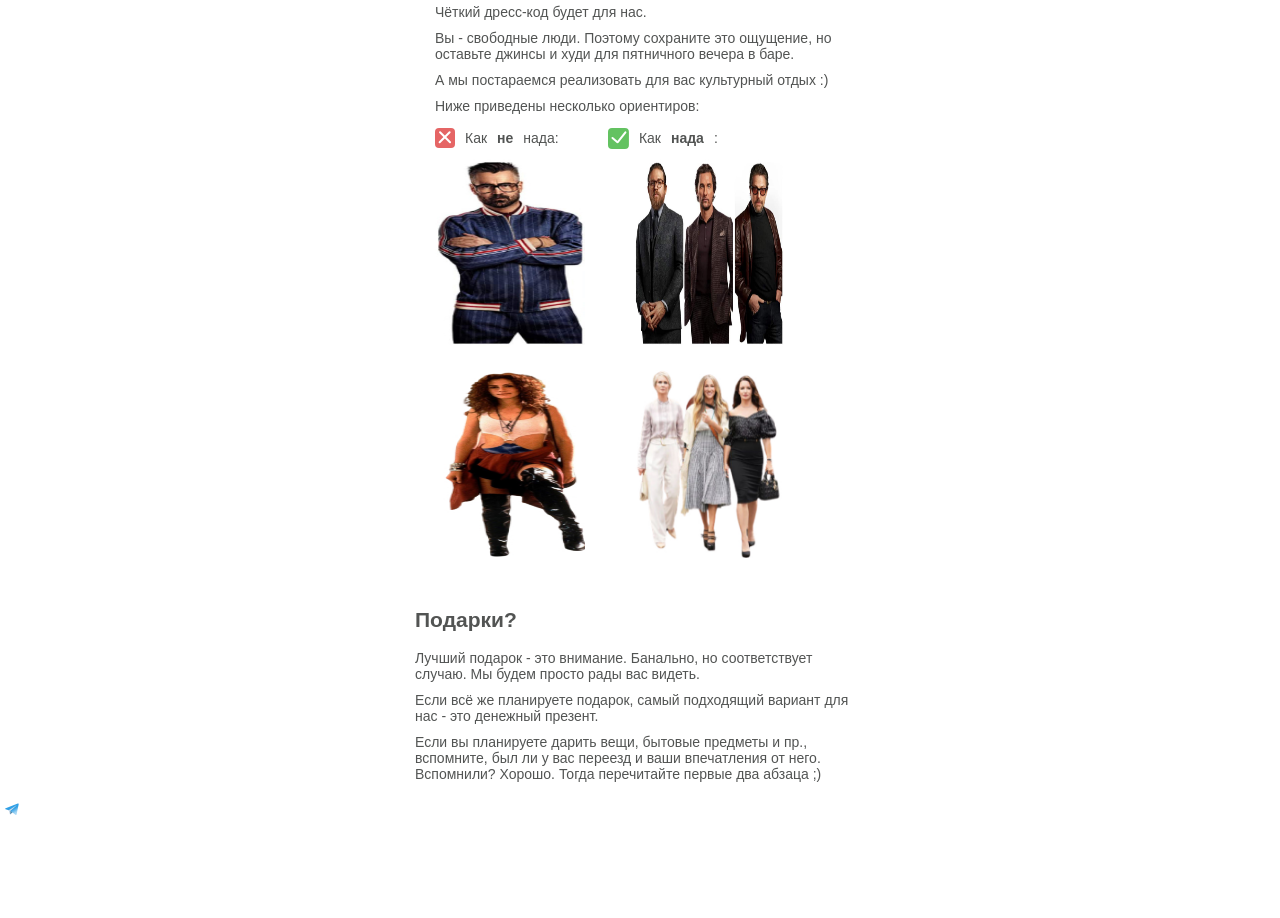
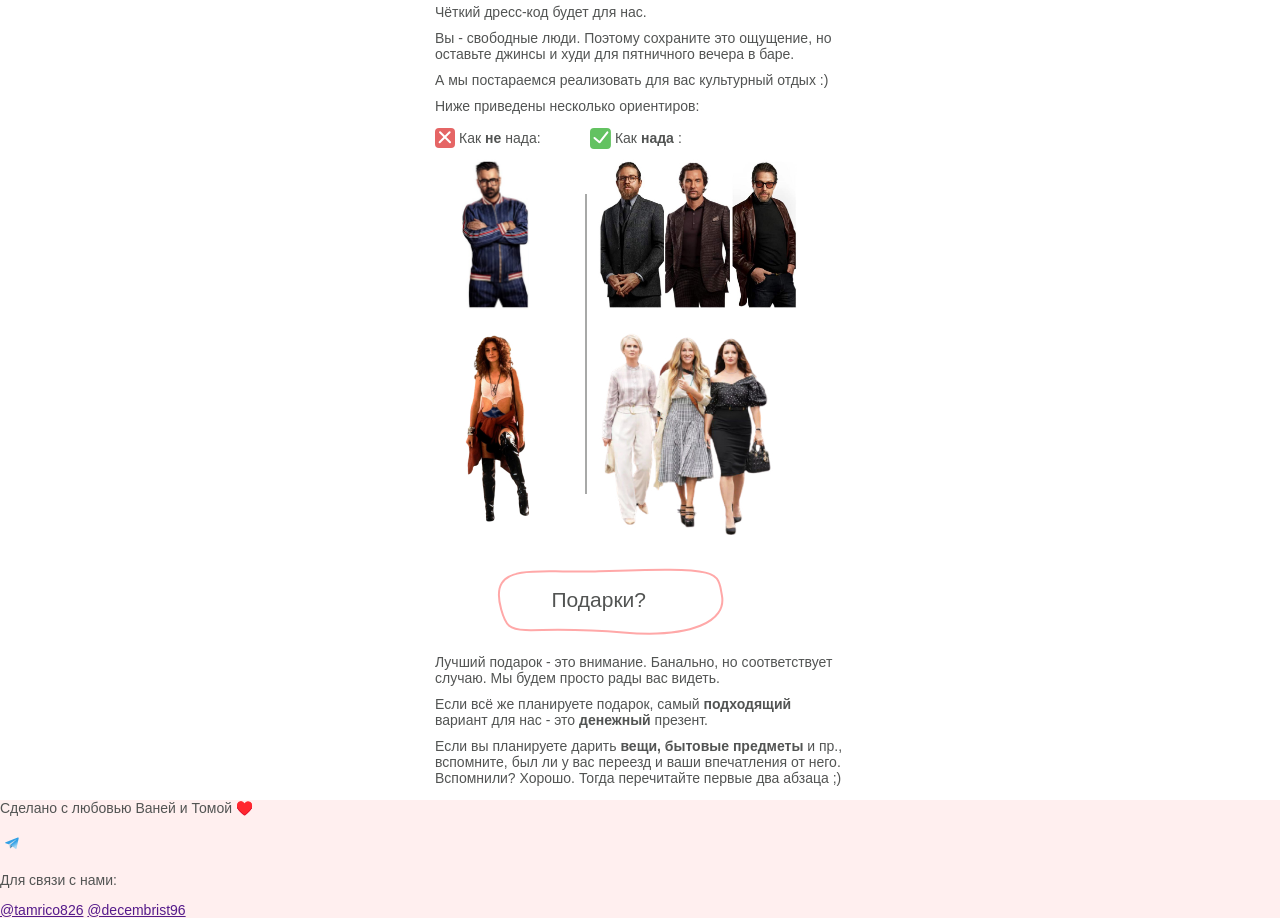
Before and after one commit to Tom826/wed_IT, a website: page index.html in a window 1280 px wide. Shown: the part 1460-2378 px from the top of the page. Before the commit the page ends 2298 px from the top, so only its background shows below. Drawn offline with nearby package versions, Linux system fonts and the light colour scheme; files that its build step writes are made by us from their sources; files whose address does not match are found by name; a web font is replaced by a local one.

Commit message:
Add styles for format & gfts blocks

```diff
--- a/index.html
+++ b/index.html
@@ -113,7 +113,7 @@
           </picture>
           <picture>
             <source>
-            <img class="imgs__item imgs__item--y" src="img\mob\y-g.jpg" srcset="img\mob\y-g@2x.jpg" width="150" height="188" alt="">
+            <img class="imgs__item imgs__item--y" src="img\mob\y-g.jpg" srcset="img\mob\y-g@2x.jpg" width="150" height="188" alt="" style="width: 178px;">
           </picture>
         </div>
       </div>
@@ -122,13 +122,15 @@
       <h2 class="gift__title">Подарки?</h2>
       <p class="gift__content content">
         <span class="content__text">Лучший подарок - это внимание. Банально, но соответствует случаю. Мы будем просто рады вас видеть.</span>
-        <span class="content__text">Если всё же планируете подарок, самый подходящий вариант для нас - это денежный презент. </span>
-        <span class="content__text">Если вы планируете дарить вещи, бытовые предметы и пр., вспомните, был ли у вас переезд и ваши впечатления от него. Вспомнили? Хорошо. Тогда перечитайте первые два абзаца ;) </span>
+        <span class="content__text">Если всё же планируете подарок, самый <b>подходящий</b> вариант для нас - это <b>денежный</b> презент. </span>
+        <span class="content__text">Если вы планируете дарить <b>вещи, бытовые предметы</b> и пр., вспомните, был ли у вас переезд и ваши впечатления от него. Вспомнили? Хорошо. Тогда перечитайте первые два абзаца ;) </span>
       </p>
     </div>
   </main>
   <footer class="page__footer footer">
-    <p class="footer__signature"></p>
+    <p class="footer__signature">
+      Сделано с любовью Ваней и Томой ♥️
+    </p>
     <div class="footer__contact contact">
       <svg width="25" height="25" viewBox="0 0 25 25" fill="none" xmlns="http://www.w3.org/2000/svg">
         <g clip-path="url(#clip0_20_75)">
@@ -146,9 +148,9 @@
         </clipPath>
         </defs>
       </svg>
-      <p></p>
-      <a class="contact__tg" href=""></a>
-      <a class="contact__tg" href=""></a>
+      <p>Для связи с нами: </p>
+      <a class="contact__tg" href="">@tamrico826</a>
+      <a class="contact__tg" href="">@decembrist96</a>
     </div>
   </footer>
 </body>
--- a/source/sass/blocks/footer.scss
+++ b/source/sass/blocks/footer.scss
@@ -1,3 +1,3 @@
 .footer {
-
+  background-color: $background-color-secondary;
 }
--- a/source/sass/blocks/gift.scss
+++ b/source/sass/blocks/gift.scss
@@ -1,3 +1,14 @@
 .gift {
+  padding: 0 20px;
+}
 
+.gift__title {
+  font-weight: 400;
+  background-image: url("../img/mob/border-pink.svg");
+  background-repeat: no-repeat;
+  width: 228px;
+  height: 68px;
+  padding: 20px 55px;
+  margin-top: 0;
+  margin-left: 15%;
 }
--- a/source/sass/blocks/howto.scss
+++ b/source/sass/blocks/howto.scss
@@ -7,5 +7,5 @@
 .howto__item {
   display: flex;
   align-items: center;
-  gap: 0 10px;
+  gap: 0 4px;
 }
--- a/source/sass/blocks/imgs.scss
+++ b/source/sass/blocks/imgs.scss
@@ -1,9 +1,31 @@
 .imgs {
+  position: relative;
+}
 
+.imgs::before {
+  content:"";
+  position: absolute;
+  width: 1px;
+  height: 300px;
+  background-color: $text-color-primary;
+  top: 21%;
+  left: 38%;
+  transform: translate(-50%, -13%);
 }
+
 
 .imgs__block {
   display: flex;
-  padding: 10px 20px;
-  gap: 0 12%;
+  padding: 10px 20px 10px 46px;
+  gap: 0 18%;
 }
+
+.imgs__item--no {
+  width: 68px;
+  height: auto;
+}
+
+.imgs__item--y {
+  width: 200px;
+  height: auto;
+}
--- a/source/sass/global.scss
+++ b/source/sass/global.scss
@@ -1,5 +1,6 @@
 body {
   margin: 0;
+  padding: 0;
 }
 
 html {
```
Also changed, not shown: source/img/mob/Line5.svg (renamed from source/img/mob/Line 5.svg).
